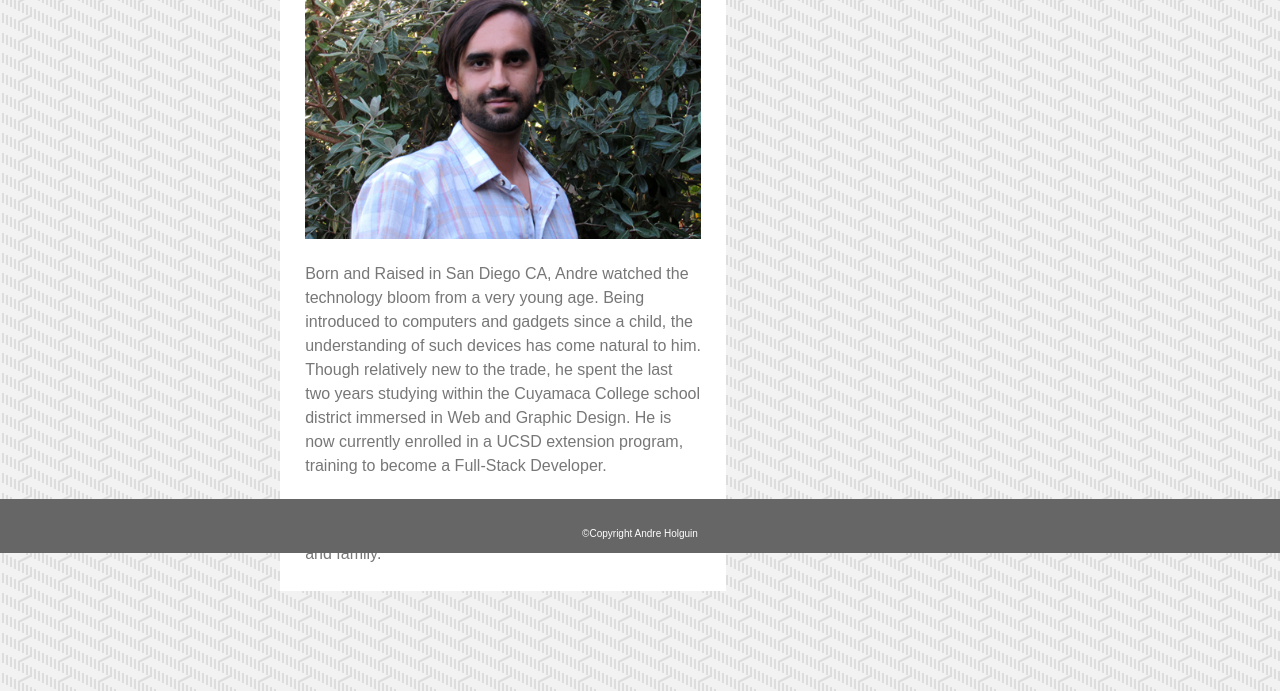
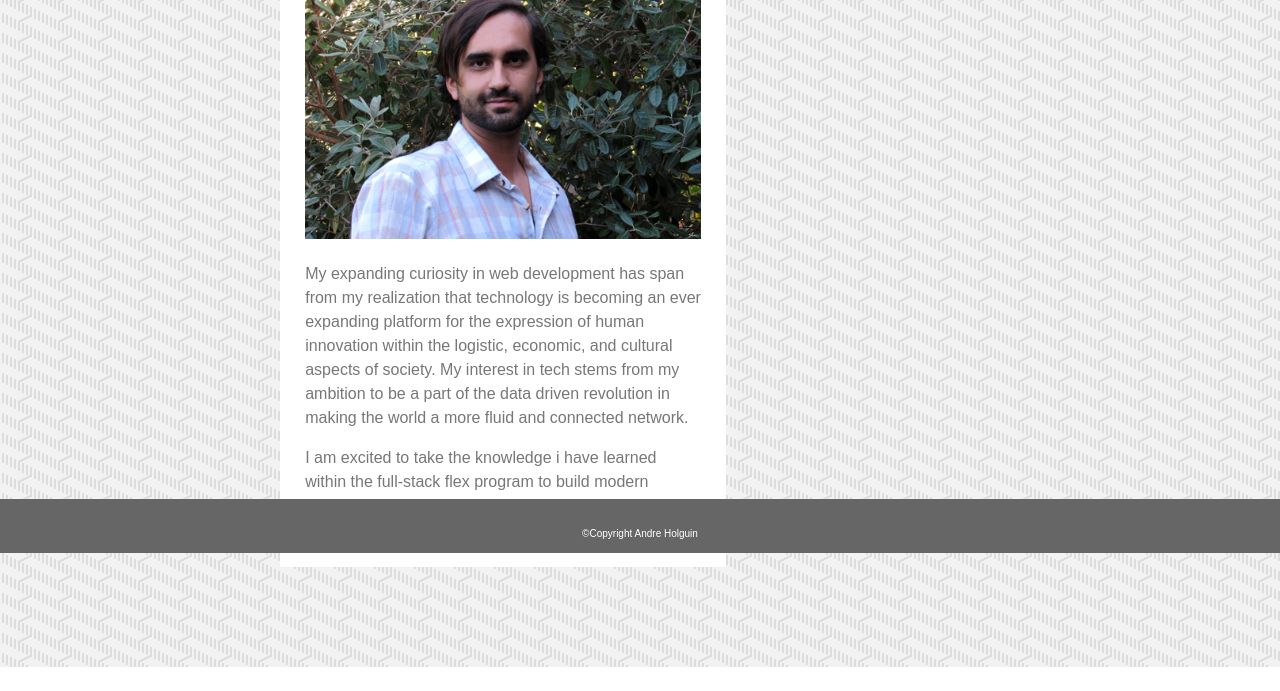
Before and after one commit to sito44/sito44.github.io, a plain HTML site: page Responsive-Portfolio/index.html in a window 1280 px wide. Shown: the part 247-938 px from the top of the page. After the commit the page ends 914 px from the top, so only its background shows below. Drawn offline with Linux system fonts and the light colour scheme.

Commit message:
bio updated

```diff
--- a/Responsive-Portfolio/index.html
+++ b/Responsive-Portfolio/index.html
@@ -31,9 +31,16 @@
 			<hr>
 				<img src="./assets/images/meProfilePic500.jpg" alt="" class="portfolioPic">
 
-						<p>Born and Raised in San Diego CA, Andre watched the technology bloom from a very young age. Being introduced to computers and gadgets since a child, the understanding of such devices has come natural to him. Though relatively new to the trade, he spent the last two years studying within the Cuyamaca College school district immersed in Web and Graphic Design. He is now currently enrolled in a UCSD extension program, training to become a Full-Stack Developer.</p>
+						<p>
+							My expanding curiosity in web development has span from my realization that technology is becoming an ever expanding platform
+							for the expression of human innovation within the logistic, economic, and cultural aspects of society. My interest in tech
+							stems from my ambition to be a part of the data driven revolution in making the world a more fluid and connected network.
+						</p>
 						<br/>
-						<p>On his free time he enjoys creating music, mountain biking, hikes , reading and spending time with friends and family.</p>
+						<p>
+							I am excited to take the knowledge i have learned within the full-stack flex program to build modern scalable web applications
+							providing small growing businesses with avenues to expand and flourish.
+						</p>
 		</section>
 
 		<aside>
```
